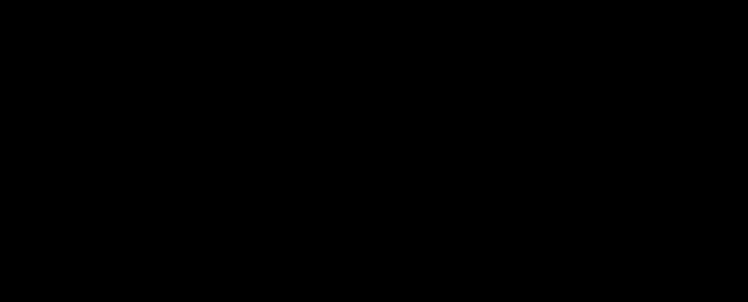
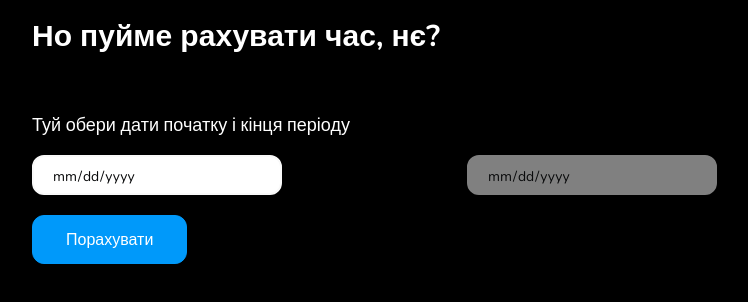
Before and after one commit to vladchegzt/js-calendar-holidays, a website: page app/index.html in a window 1280 px wide. Shown: the whole page, without its empty margins (173-921 px from the left). Drawn offline with nearby package versions, Linux system fonts and the light colour scheme.

Commit message:
start project

```diff
--- a/app/index.html
+++ b/app/index.html
@@ -9,7 +9,32 @@
     <link rel="stylesheet" href="./css/main.css">
 </head>
 <body>
-<div class="wrapper">
+<main class="wrapper">
+    <div class="container">
+        <h1 class="main-title">Но пуйме рахувати час, нє?</h1>
+        <div class="app-container">
+            <div class="tab-difference">
+                <div class="field-groups">
+                    <p class="field-groups__label">Туй обери дати початку і кінця періоду</p>
+                    <div class="grid-6">
+                        <div class="field-item">
+                            <input type="date" class="date-range-item" id="startDate" name="startDate" value="">
+                        </div>
+                        <div class="field-item">
+                            <input type="date" class="date-range-item" id="endDate" name="endDate" value="" disabled>
+                        </div>
+                    </div>
+                </div>
+                <div class="field-groups">
+                    <button class="btn btn-primary" id="result-btn">
+                        <span>Порахувати</span>
+                    </button>
+                    <div class="result-difference" id="result-difference"></div>
+
+                </div>
+            </div>
+        </main>
+    </div>
 </div>
 <script src="./js/index.js" type="module"></script>
 </body>
--- a/app/js/index.js
+++ b/app/js/index.js
@@ -1,25 +1,34 @@
-// 1. Задача про обчислення різниці часу
-// Напишіть функцію яка буде буде приймати 3 параметри
-// — початкову дату (string)
-// — кінцеву дату (string)
-// — розмірність ('days',  'hours', 'minutes', seconds)
-// Функція повертатиме часовий період між цими датами згідно розмірності.
-// Також вкажіть значення по замовчуванню для всіх цих параметрів (на ваш вибір).
-// Функція має коректно працювати навіть якщо початкова дата пізніше ніж кінцева дата.
-// Приклади:
-// durationBetweenDates('02 Aug 1985', '03 Aug 1985', 'seconds')  // поверне '86400 seconds'
-// durationBetweenDates('31 Jan 2022', '03 Feb 2021', 'days')  // поверне '362 days'
+window.addEventListener("load", function() {
 
-const durationBetweenDates = (start = '30 Aug 2021', end = '03 Sep 2022', dimension = 'days') => {
-    start = new Date(start).getTime();
-    end = new Date(end).getTime();
+    /**
+     * tab 1 functional
+    **/
 
+    //dom elements
+    const inputsDates = document.querySelectorAll('.date-range-item');
+    const inputStart = document.getElementById('startDate');
+    const inputEnd = document.getElementById('endDate');
+    const resultBtn = document.getElementById('result-btn');
+    const resultElement = document.getElementById('result-difference');
+    let resultValue = 0;
+
+    inputsDates.forEach(item => {
+        item.addEventListener('change', (event)=> {
+            // console.log(el)
+            if(item === inputStart) {
+                inputEnd.disabled = inputStart.value.trim() === '' ? true : false;
+            }
+        });
+    });
+
+    const countFinalResult = (start, end, dimension = 'days') => {
+        start = new Date(start.value).getTime();
+        end = new Date(end.value).getTime();
+        dimension = dimension.toLowerCase();
         let result;
 
-    //check if @start earlier then @end
-    if (start > end) {
-        [start, end] = [end, start];
-    }
+        console.log(start)
+        console.log(end)
 
         const diffMiliseconds = Math.floor(end - start);
 
@@ -33,16 +42,21 @@ const durationBetweenDates = (start = '30 Aug 2021', end = '03 Sep 2022', dimens
 
         // check if provided @dimension exist in obj
         if (Object.keys(dimensionActions).includes(dimension)) {
-        result = dimensionActions[dimension]();
-        console.log(`Difference is ${result} ${dimension}`)
+            result = console.log(`Difference is ${dimensionActions[dimension]()} ${dimension}`);
         } else {
-        result = dimensionActions.days()
-        console.log(`Difference is ${result} days`)
+            result = console.log(`Difference is ${dimensionActions.days()} days`)
         }
+        return result;
+
     }
 
-durationBetweenDates('28 Aug 2006', '29 Aug 2006', 'seconds');
-durationBetweenDates('28 Aug 2006', '29 Aug 2006', 'minutes');
-durationBetweenDates('05 Aug 2004', '01 Aug 2005', 'hours');
-durationBetweenDates('05 Sep 2006', '01 Aug 2006', 'days');
-durationBetweenDates('05 Aug 2006', '01 Aug 2006', 'SOkIabLE');
+    resultBtn.addEventListener('click', () => {
+        countFinalResult(inputStart, inputEnd, 'days');
+    })
+
+
+
+    console.log();
+
+    // setDisabledEndDate();
+});
--- a/app/scss/index.scss
+++ b/app/scss/index.scss
@@ -1,3 +1,4 @@
+@import url('https://fonts.googleapis.com/css2?family=Nunito:wght@300;400;700&display=swap');
 * {
   margin: 0;
   padding: 0;
@@ -18,4 +19,27 @@ html {
 html {
   background: #000;
   line-height: 1.15;
+  font-size: 10px;
+  color: #fff;
+  font-family: 'Nunito', sans-serif;
 }
+
+.container {
+  width: 900px;
+  padding: 0 15px;
+  margin: 0 auto;
+  max-width: 100%;
+}
+
+.grid-6 {
+  display: grid;
+  grid-template-columns: 1fr 1fr;
+}
+
+.field-groups__label {
+  font-size: 18px;
+}
+
+.main-title {
+  margin-bottom:6rem;
+}
--- a/app/scss/main.scss
+++ b/app/scss/main.scss
@@ -1,2 +1,3 @@
 @import "normalize";
+@import "ui";
 @import "index";
--- /dev/null
+++ b/app/scss/ui.scss
@@ -0,0 +1,84 @@
+$yellow: #F1AE01;
+$blue: #0099fa;
+h1 {
+    font-size: 3rem;
+  }
+
+  p {
+    font-size: 14px;
+  }
+
+  input {
+    -webkit-appearance: none;
+    -moz-appearance: none;
+    appearance: none;
+    background: #fff;
+    border-radius: 12px;
+    border: 1px solid transparent;
+    height: 40px;
+    padding: 8px 18px 5px 18px;
+    width: 250px;
+    margin: 20px 20px 20px 0;
+    max-width: 576px;
+    font-size: 14px;
+    color: #090a0b;
+    outline: 0;
+    transition: .3s ease-out;
+    border: 2px solid #f9f9f9;
+    border-radius: 12px;
+    outline: 0;
+    &:focus {
+        border-color:$yellow;
+    }
+    &:disabled {
+        background: gray;
+        border-color: gray;
+    }
+    &[type="date"]::-webkit-calendar-picker-indicator {
+        background: transparent;
+        bottom: 0;
+        color: transparent;
+        cursor: pointer;
+        height: auto;
+        left: 0;
+        position: absolute;
+        right: 0;
+        top: 0;
+        width: auto;
+    }
+  }
+
+.field-item {
+    position: relative;
+}
+
+  .btn {
+    background: lightgray;
+    outline: 0;
+    cursor: pointer;
+    font-size: 16px;
+    color: #090a0b;
+    display: inline-block;
+    max-width: 100%;
+    text-align: center;
+    transition: .2s;
+    text-decoration: none;
+    position: relative;
+    font-size: 16px;
+    padding: 15px 33px 13px 33px;
+    color: #000;
+    font-weight: 400;
+    border-radius: 12px;
+    border: 1px solid lightgray;
+    display: inline-flex;
+    align-items: center;
+    justify-content: center;
+    &:hover {
+     opacity: 0.8;
+    }
+    &.btn-primary {
+        background: $blue;
+        border-color: $blue;
+        color: #fff;
+    }
+  }
```
Also changed, not shown: app/css/main.css. Lines whose indentation alone changed are shown as unchanged.
